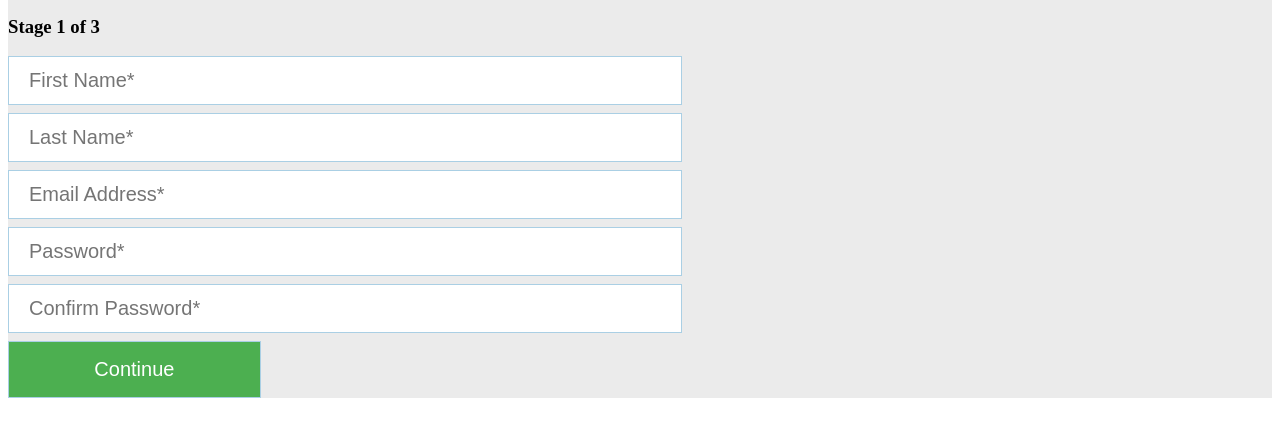
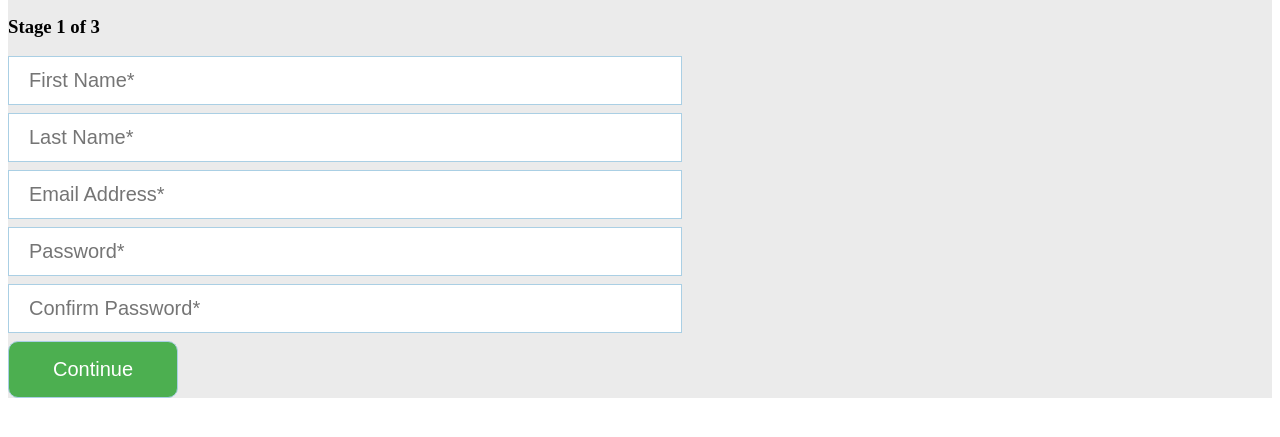
Before and after one commit to BatoolAA/PIAIC-Batch1-AdvJS-Solutions, a plain HTML site: page Object/index.html in a window 1280 px wide. Shown: the part 101-538 px from the top of the page. Drawn offline with Linux system fonts and the light colour scheme.

Commit message:
add meta tag

```diff
--- a/Object/index.html
+++ b/Object/index.html
@@ -1,6 +1,7 @@
 <!DOCTYPE html>
   <head>
       <title>Object</title>
+      <meta name="viewport" content="width=device-width" >
       <link rel='stylesheet' href='style.css'>
   </head>
   <body>
--- a/Object/style.css
+++ b/Object/style.css
@@ -24,8 +24,9 @@ input[type=button]{
     color: #fff;
     padding: 16px 32px;
     text-decoration: none;
-    width: 20%;
+    width: 170px;
     cursor: pointer;
+    border-radius: 10px;
 }
 
 #select{
```
Also changed, not shown: Closures/index.html (+1 -0 lines), DOM/index.html (+1 -0 lines), Digital_Clock/index.html (+1 -0 lines), Events/index.html (+1 -0 lines), Strings/index.html (+1 -0 lines), Template-Literals/index.html (+1 -0 lines).
